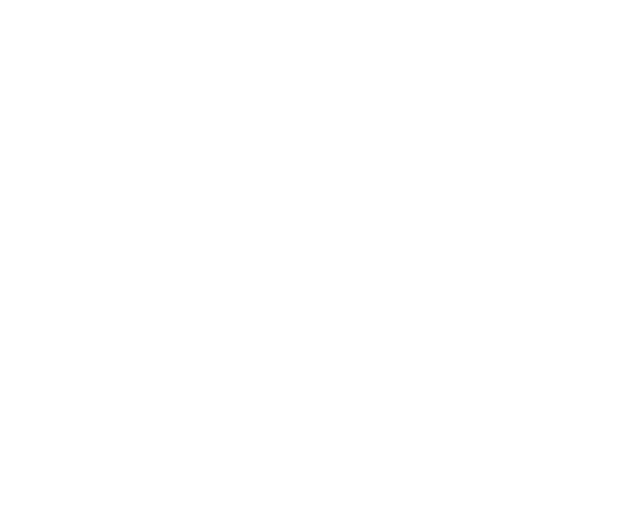
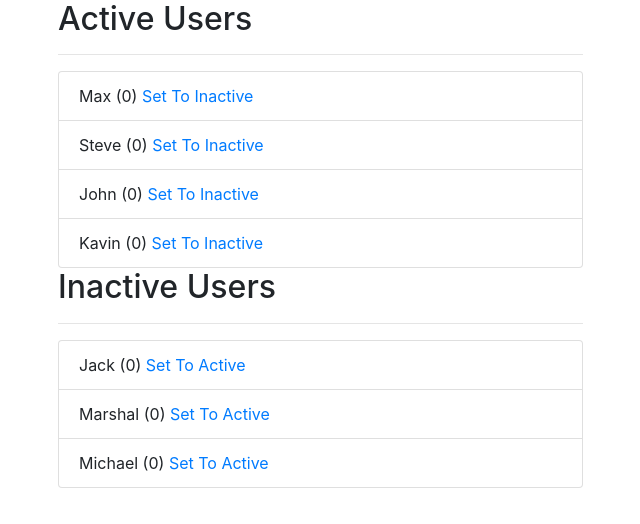
Before and after one commit to bhubanstha/Udemy_Assignment, an Angular app: page / in a window 1280 px wide. Shown: the top 524 px of the page, without its empty margins (42-682 px from the left). Built offline with nearby package versions, Linux system fonts and the light colour scheme.

Commit message:
Service Assignment completed using model, services and cross component communication techniques

```diff
--- /dev/null
+++ b/src/app/Model/user.ts
@@ -0,0 +1,13 @@
+export class User {
+    public Id: number;
+    public Name: string;
+    public Status: boolean;
+    public ClickCount: number;
+
+    constructor(id: number, name: string, status: boolean, clickCount: number) {
+        this.Id = id;
+        this.Name = name;
+        this.Status = status;
+        this.ClickCount = clickCount;
+    }
+}
--- /dev/null
+++ b/src/app/Services/Logging.service.ts
@@ -0,0 +1,5 @@
+export class LoggingService {
+    logToConsole(content: any) {
+        console.log(content);
+    }
+}
--- /dev/null
+++ b/src/app/Services/User.service.ts
@@ -0,0 +1,31 @@
+import { User } from '../Model/user';
+import { Injectable, EventEmitter } from '@angular/core';
+import { LoggingService } from './Logging.service';
+
+@Injectable()
+export class UserService {
+    Users: User[] = [
+        new User(1, 'Max', true, 0),
+        new User(2, 'Steve', true, 0),
+        new User(3, 'Jack', false, 0),
+        new User(4, 'John', true, 0),
+        new User(5, 'Marshal', false, 0),
+        new User(6, 'Kavin', true, 0),
+        new User(7, 'Michael', false, 0),
+    ];
+
+    onUserStatusChanged = new EventEmitter<boolean>();
+    constructor(private loggingService: LoggingService) {}
+
+    onUserUpdate(id: number, status: boolean) {
+        const objIndex = this.Users.findIndex(obj => obj.Id === id);
+        if (objIndex >= -1) {
+            this.Users[objIndex].Status = status;
+            this.Users[objIndex].ClickCount = this.Users[objIndex].ClickCount + 1;
+            this.loggingService.logToConsole(this.Users[objIndex]);
+        }else {
+            this.loggingService.logToConsole(id + 'No user found to update');
+        }
+    }
+
+}
--- a/src/app/active/active.component.html
+++ b/src/app/active/active.component.html
@@ -1,4 +1,10 @@
-<ul class="list-group">
-    <li class="list-group-item"
-    *ngFor="let u of users">{{u.Name}} | <a href="#" (click)="onInactive(u.Id)">Set To Inactive</a></li>
+<div>
+  <h2 class="panel-heading">Active Users</h2>
+  <hr>
+  <ul class="list-group">
+      <li class="list-group-item"
+      *ngFor="let u of users">{{u.Name}} ({{u.ClickCount}})
+      <a href="#" (click)="onInactive(u.Id)" class="pull-right">Set To Inactive</a>
+    </li>
   </ul>
+</div>
--- a/src/app/active/active.component.ts
+++ b/src/app/active/active.component.ts
@@ -1,5 +1,7 @@
 import { Component, OnInit, Input } from '@angular/core';
-import { User } from '../shared/user';
+import { User } from '../Model/user';
+import { UserService } from '../Services/User.service';
+
 
 @Component({
   selector: 'app-active',
@@ -8,14 +10,20 @@
 })
 export class ActiveComponent implements OnInit {
 
-  constructor(private userService: User) { }
-  @Input() users:  [{Id: Number, Name: string, ClickCount: number, Status: boolean}];
+  @Input() users: User[];
+
+  constructor(private userService: UserService) {
+    this.userService.onUserStatusChanged.subscribe((status: string) => this.users = this.userService.Users.filter(function(el) {
+      return el.Status === true;
+    }));
+  }
+
   ngOnInit() {
   }
 
   onInactive(id: number) {
-    console.log(id);
     this.userService.onUserUpdate(id, false);
+    this.userService.onUserStatusChanged.emit(true);
   }
 
 }
--- a/src/app/app.component.html
+++ b/src/app/app.component.html
@@ -1,5 +1,6 @@
 <div class="container">
     <div class="col-lg-6">
-
+        <app-active [users]="activeUsers"></app-active>
+        <app-inactive [users]="inactiveUsers"></app-inactive>
     </div>
 </div>
--- a/src/app/app.component.ts
+++ b/src/app/app.component.ts
@@ -1,10 +1,28 @@
-import { Component } from '@angular/core';
+import { Component, OnInit, Output } from '@angular/core';
+import { User } from './Model/user';
+import { UserService } from './Services/User.service';
 
 @Component({
   selector: 'app-root',
   templateUrl: './app.component.html',
   styleUrls: ['./app.component.css']
 })
-export class AppComponent {
+export class AppComponent implements OnInit {
   title = 'app';
+  users: User[];
+  @Output() inactiveUsers: User[];
+  @Output() activeUsers: User[];
+
+  constructor(private userService: UserService) {}
+
+  ngOnInit() {
+    this.users = this.userService.Users;
+    this.activeUsers = this.users.filter(function(el) {
+      return el.Status === true;
+    });
+
+    this.inactiveUsers = this.users.filter(function(el) {
+      return el.Status === false;
+    });
+  }
 }
--- a/src/app/inactive/inactive.component.html
+++ b/src/app/inactive/inactive.component.html
@@ -1,4 +1,10 @@
-<ul class="list-group">
-    <li class="list-group-item"
-    *ngFor="let u of users">{{u.Name}}</li>
+<div>
+  <h2 class="panel-heading">Inactive Users</h2>
+  <hr>
+  <ul class="list-group">
+      <li class="list-group-item"
+      *ngFor="let u of users">{{u.Name}} ({{u.ClickCount}})
+        <a href="#" (click)="onInactive(u.Id)" class="pull-right">Set To Active</a>
+      </li>
   </ul>
+</div>
--- a/src/app/inactive/inactive.component.ts
+++ b/src/app/inactive/inactive.component.ts
@@ -1,4 +1,6 @@
 import { Component, OnInit, Input } from '@angular/core';
+import { User } from '../Model/user';
+import { UserService } from '../Services/User.service';
 
 @Component({
   selector: 'app-inactive',
@@ -7,10 +9,21 @@
 })
 export class InactiveComponent implements OnInit {
 
-  constructor() { }
+  @Input() users: User[];
+
+  constructor(private userService: UserService) {
+    this.userService.onUserStatusChanged.subscribe((status: string) => this.users = this.userService.Users.filter(function(el) {
+      return el.Status === false;
+    }));
+  }
 
   ngOnInit() {
   }
-  @Input() users:  [{Id: Number, Name: string, ClickCount: number, Status: boolean}];
+
+  onInactive(id: number) {
+    this.userService.onUserUpdate(id, true);
+    this.userService.onUserStatusChanged.emit(true);
+  }
+
 
 }
```
Also changed, not shown: src/app/app.module.ts (+8 -2 lines), src/app/shared/user.ts (deleted, +0 -25 lines).
